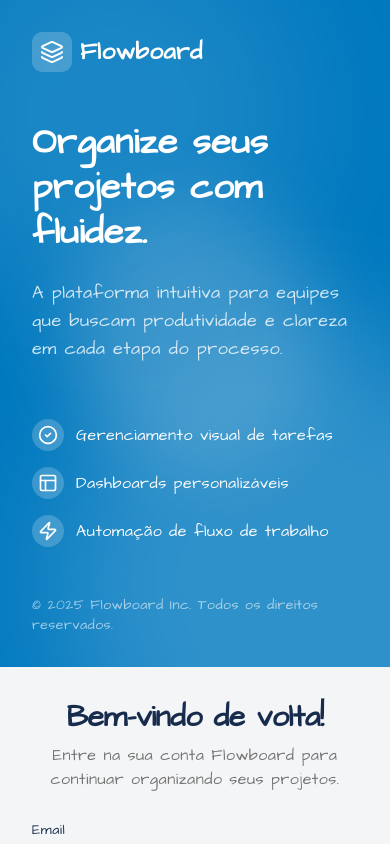
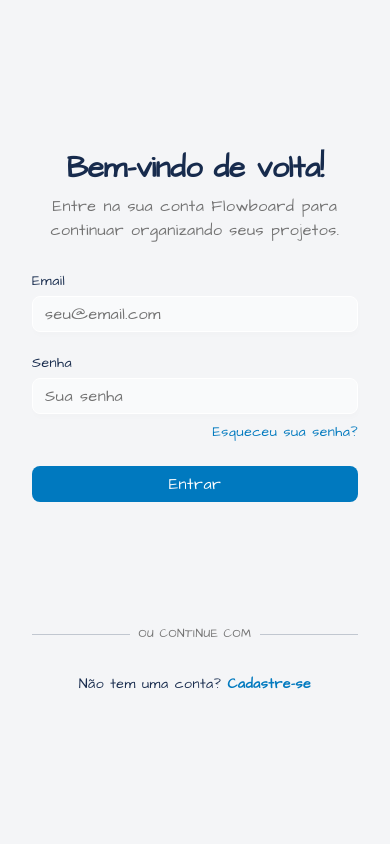
Before and after one commit to ozairx/flowboard, a Next.js app in the folder frontend/: page /auth in a window 390 px wide. Shown: the top 844 px of the page. Built offline with nearby package versions, Linux system fonts and the light colour scheme; no server answers.

Commit message:
style: in mobile screens, the left panel is hidden

```diff
--- a/frontend/src/components/auth/AuthPage.tsx
+++ b/frontend/src/components/auth/AuthPage.tsx
@@ -57,9 +57,9 @@
   };
 
   return (
-    <div className="flex min-h-screen w-full flex-col lg:flex-row">
+    <div className="flex min-h-screen w-full flex-col lg:flex-row justify-center">
       {/* Left Panel - Decorative */}
-      <div className="relative flex w-full flex-col justify-between overflow-hidden bg-primary p-8 text-primary-foreground lg:w-1/2 lg:p-12">
+      <div className="relative hidden lg:flex w-full flex-col justify-between overflow-hidden bg-primary p-8 text-primary-foreground lg:w-1/2 lg:p-12">
         {/* Abstract Background Shapes */}
         <div className="absolute inset-0 z-0">
           <div className="absolute -left-20 -top-20 h-96 w-96 rounded-full bg-white/10 blur-3xl" />
```
